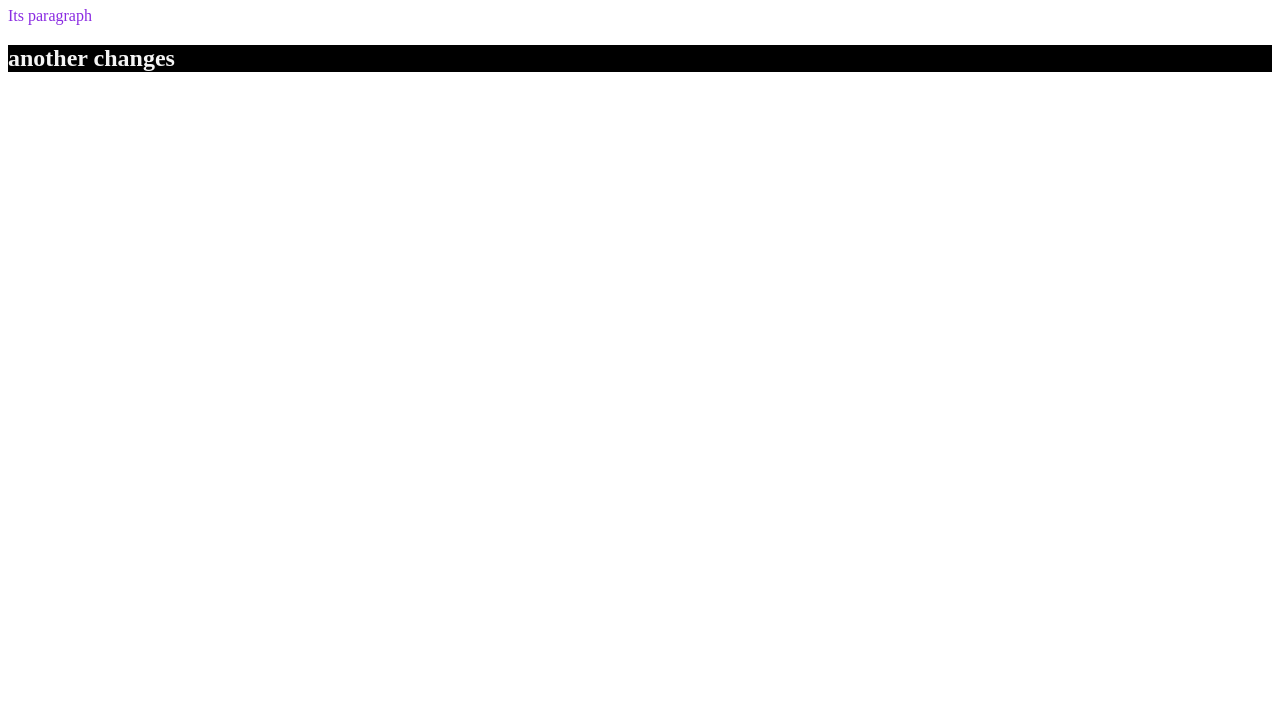
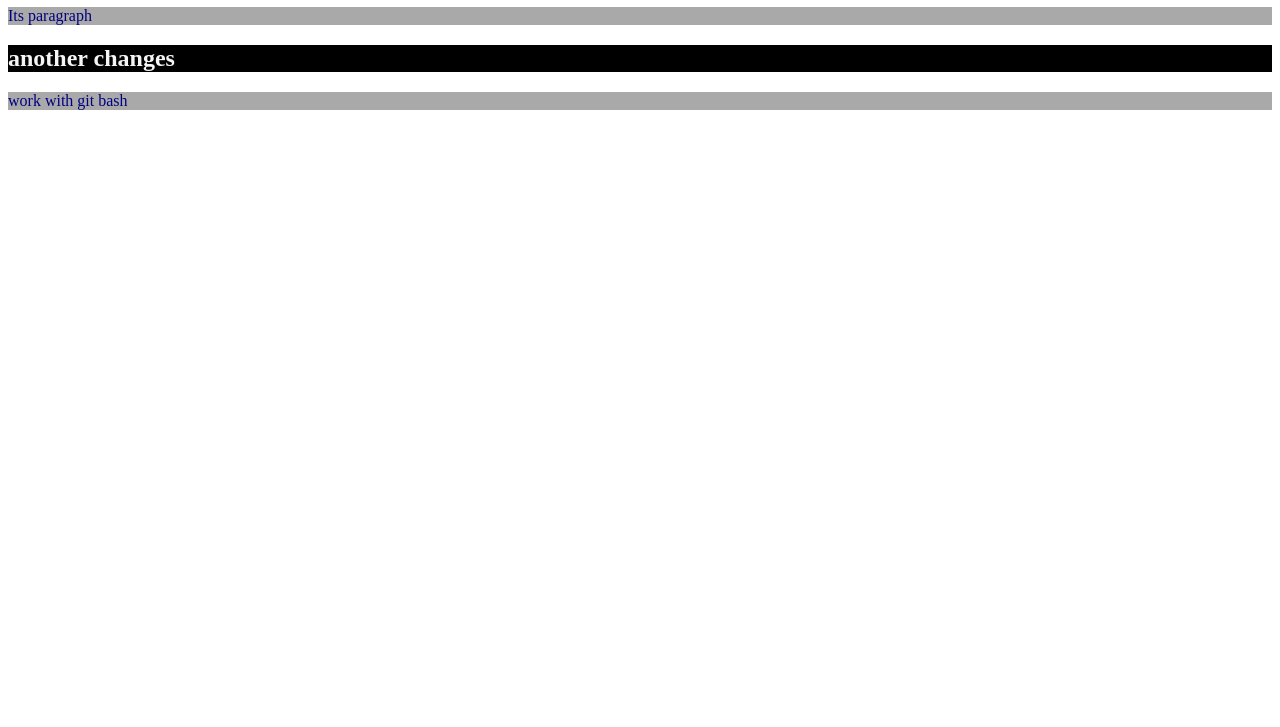
Before and after one commit to MMamunurRashid/P-hero-1, a plain HTML site: page index.htm in a window 1280 px wide. Shown: the part 73-800 px from the top of the page. Drawn offline with Linux system fonts and the light colour scheme.

Commit message:
work with bash

```diff
--- a/index.htm
+++ b/index.htm
@@ -4,8 +4,10 @@
     <title>Git hub</title>
     <link rel="stylesheet" href="style.css" />
   </head>
-  <h1>I can push or control github</h1>
-  <p>Its paragraph</p>
-  <h2>another changes</h2>
-  <body></body>
+  <body>
+    <h1>I can push or control github</h1>
+    <p>Its paragraph</p>
+    <h2>another changes</h2>
+    <p>work with git bash</p>
+  </body>
 </html>
--- a/style.css
+++ b/style.css
@@ -3,7 +3,8 @@ h1 {
   color: black;
 }
 p {
-  color: blueviolet;
+  background-color: darkgray;
+  color: navy;
 }
 h2 {
   background-color: black;
```
